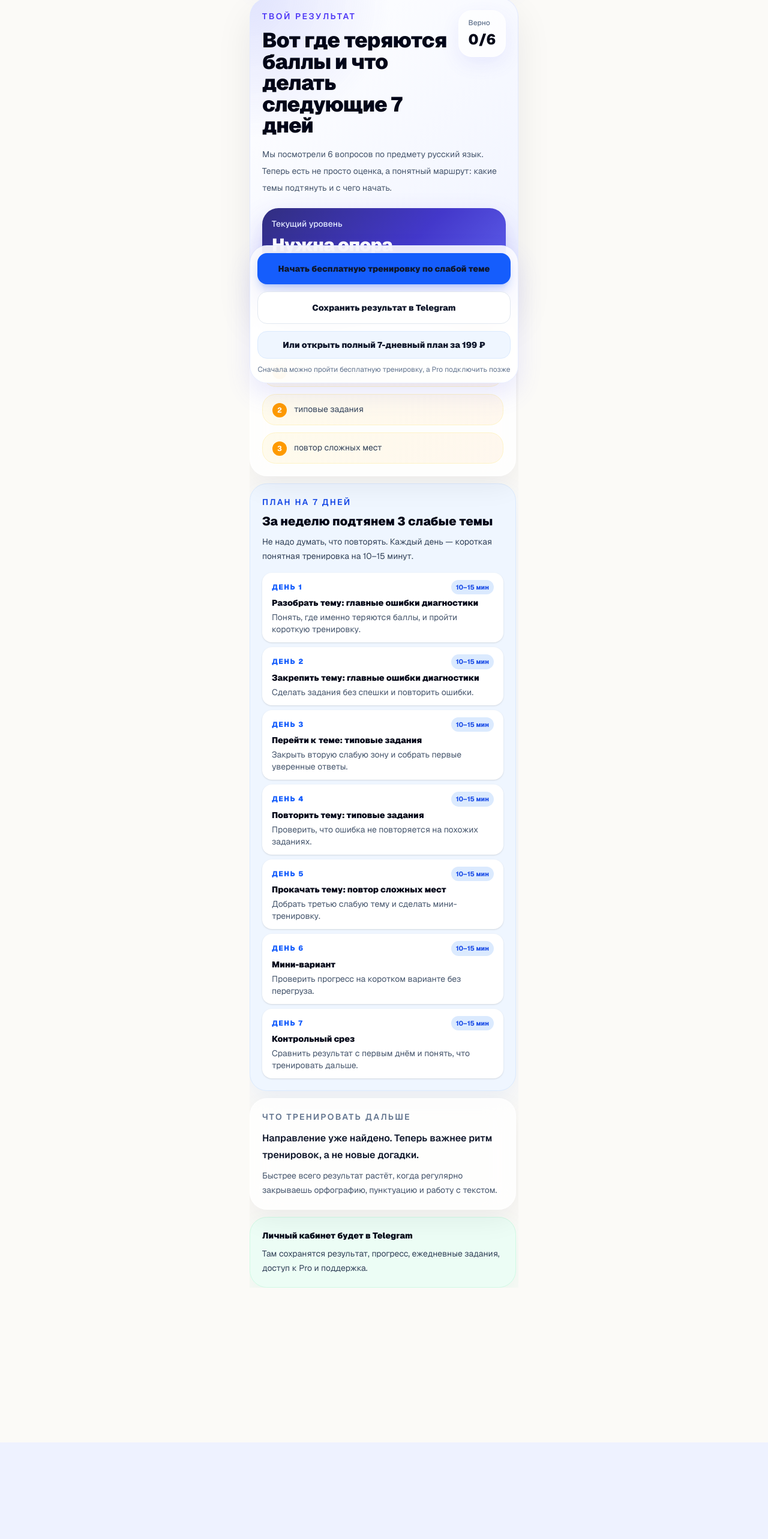
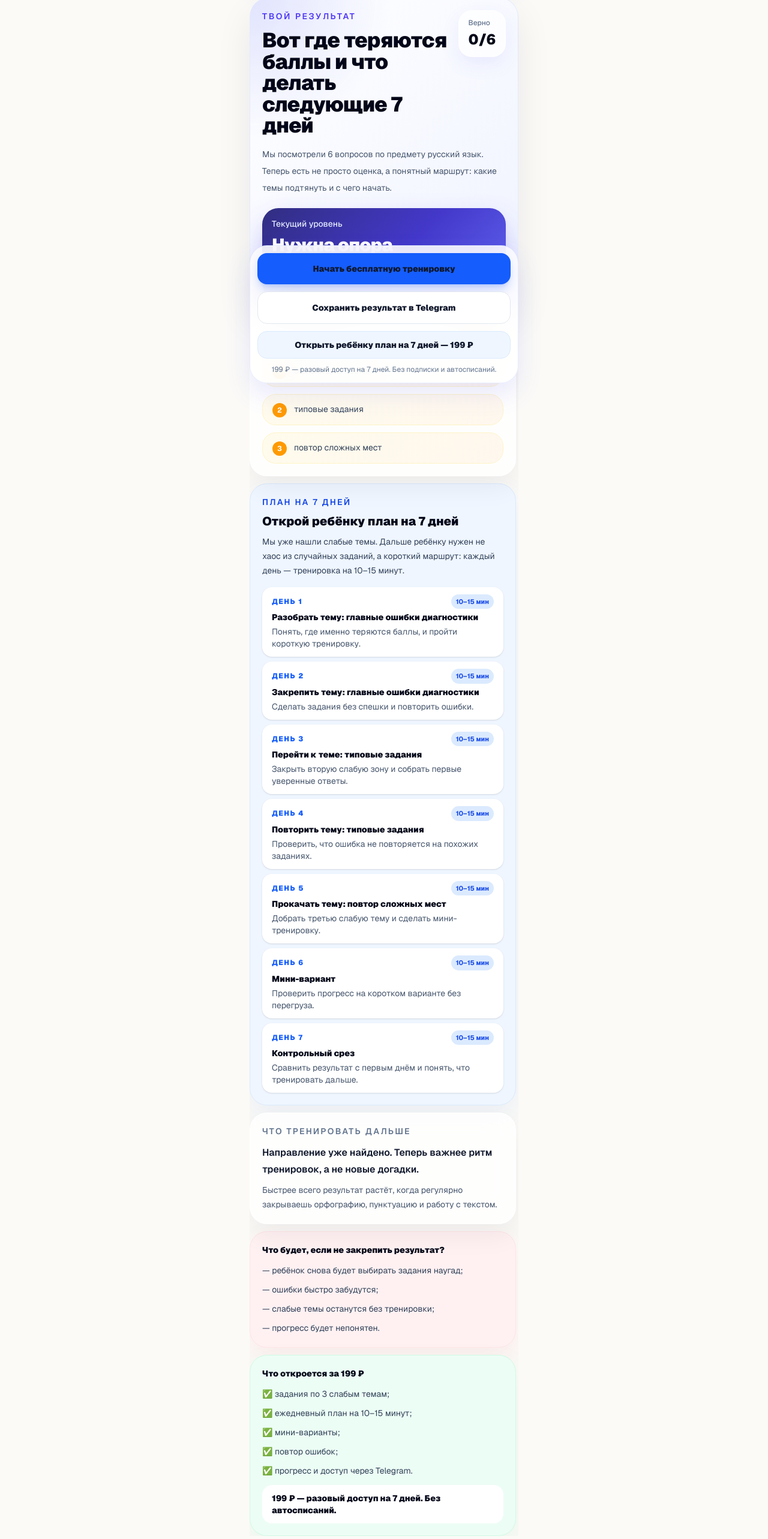
Before and after one commit to 4730188-hue/ege-trainer, a Next.js app: page /result in a window 1280 px wide. Shown: the part 161-2727 px from the top of the page at 60% size. Before the commit the page ends 2566 px from the top, so only its background shows below. Built offline with nearby package versions, Linux system fonts and the light colour scheme; no server answers; the database is empty.

Commit message:
Strengthen parent offer on landing and result

```diff
--- a/app/ege-diagnostic/page.tsx
+++ b/app/ege-diagnostic/page.tsx
@@ -44,6 +44,18 @@ export default function EgeDiagnosticLandingPage() {
                 </div>
               </div>
 
+              <div className="mt-5 rounded-3xl border border-amber-300/30 bg-amber-300/10 p-4">
+                <p className="text-sm font-black uppercase tracking-[0.16em] text-amber-200">
+                  Для ученика и родителя
+                </p>
+                <p className="mt-2 text-base leading-relaxed text-slate-200">
+                  Диагностика покажет, какие темы проседают, а план на 7 дней поможет заниматься без хаоса.
+                </p>
+                <p className="mt-2 text-sm leading-relaxed text-slate-300">
+                  После результата можно сохранить прогресс в Telegram и открыть короткий план подготовки за 199 ₽.
+                </p>
+              </div>
+
               <Link
                 href="/diagnosis?source=yandex_site_diagnostic"
                 onClick={() =>
@@ -53,7 +65,7 @@ export default function EgeDiagnosticLandingPage() {
                 }
                 className="mt-8 block rounded-2xl bg-blue-600 px-6 py-5 text-center text-lg font-black text-white shadow-xl shadow-blue-600/30 transition hover:bg-blue-500"
               >
-                Начать диагностику бесплатно
+                Пройти диагностику бесплатно
               </Link>
 
               <p className="mt-4 text-center text-sm text-slate-400">
--- a/app/result/page.tsx
+++ b/app/result/page.tsx
@@ -153,10 +153,10 @@ export default function ResultPage() {
           <div className="rounded-[1.8rem] border border-blue-100 bg-blue-50 p-5 shadow-[0_18px_45px_rgba(37,99,235,0.08)]">
             <p className="text-sm font-semibold uppercase tracking-[0.16em] text-blue-700">План на 7 дней</p>
             <h2 className="mt-2 text-xl font-black text-slate-950">
-              За неделю подтянем 3 слабые темы
+              Открой ребёнку план на 7 дней
             </h2>
             <p className="mt-2 text-sm leading-6 text-slate-700">
-              Не надо думать, что повторять. Каждый день — короткая понятная тренировка на 10–15 минут.
+              Мы уже нашли слабые темы. Дальше ребёнку нужен не хаос из случайных заданий, а короткий маршрут: каждый день — тренировка на 10–15 минут.
             </p>
 
             <div className="mt-4 space-y-2">
@@ -183,12 +183,31 @@ export default function ResultPage() {
             <p className="mt-2 text-sm leading-6 text-slate-600">{advice}</p>
           </div>
 
+          <div className="rounded-[1.8rem] border border-rose-100 bg-rose-50 p-5 shadow-[0_18px_45px_rgba(244,63,94,0.08)]">
+            <p className="text-sm font-black text-slate-950">
+              Что будет, если не закрепить результат?
+            </p>
+            <div className="mt-3 grid gap-2 text-sm leading-6 text-slate-700">
+              <div>— ребёнок снова будет выбирать задания наугад;</div>
+              <div>— ошибки быстро забудутся;</div>
+              <div>— слабые темы останутся без тренировки;</div>
+              <div>— прогресс будет непонятен.</div>
+            </div>
+          </div>
+
           <div className="rounded-[1.8rem] border border-emerald-100 bg-emerald-50 p-5 shadow-[0_18px_45px_rgba(16,185,129,0.08)]">
             <p className="text-sm font-black text-slate-950">
-              Личный кабинет будет в Telegram
+              Что откроется за 199 ₽
             </p>
-            <p className="mt-2 text-sm leading-6 text-slate-700">
-              Там сохранятся результат, прогресс, ежедневные задания, доступ к Pro и поддержка.
+            <div className="mt-3 grid gap-2 text-sm leading-6 text-slate-700">
+              <div>✅ задания по 3 слабым темам;</div>
+              <div>✅ ежедневный план на 10–15 минут;</div>
+              <div>✅ мини-варианты;</div>
+              <div>✅ повтор ошибок;</div>
+              <div>✅ прогресс и доступ через Telegram.</div>
+            </div>
+            <p className="mt-3 rounded-2xl bg-white px-4 py-3 text-sm font-black text-slate-950">
+              199 ₽ — разовый доступ на 7 дней. Без автосписаний.
             </p>
           </div>
         </div>
@@ -203,7 +222,7 @@ export default function ResultPage() {
             }
             className="block rounded-2xl bg-blue-600 px-4 py-4 text-center text-sm font-black text-white shadow-lg shadow-blue-600/20"
           >
-            Начать бесплатную тренировку по слабой теме
+            Начать бесплатную тренировку
           </a>
 
           <a
@@ -232,11 +251,11 @@ export default function ResultPage() {
             }
             className="mt-3 block rounded-2xl border border-blue-100 bg-blue-50 px-4 py-3 text-center text-sm font-black text-blue-700"
           >
-            Или открыть полный 7-дневный план за 199 ₽
+            Открыть ребёнку план на 7 дней — 199 ₽
           </a>
 
           <p className="mt-2 text-center text-xs leading-5 text-slate-500">
-            Сначала можно пройти бесплатную тренировку, а Pro подключить позже
+            199 ₽ — разовый доступ на 7 дней. Без подписки и автосписаний.
           </p>
         </div>
       </div>
```
